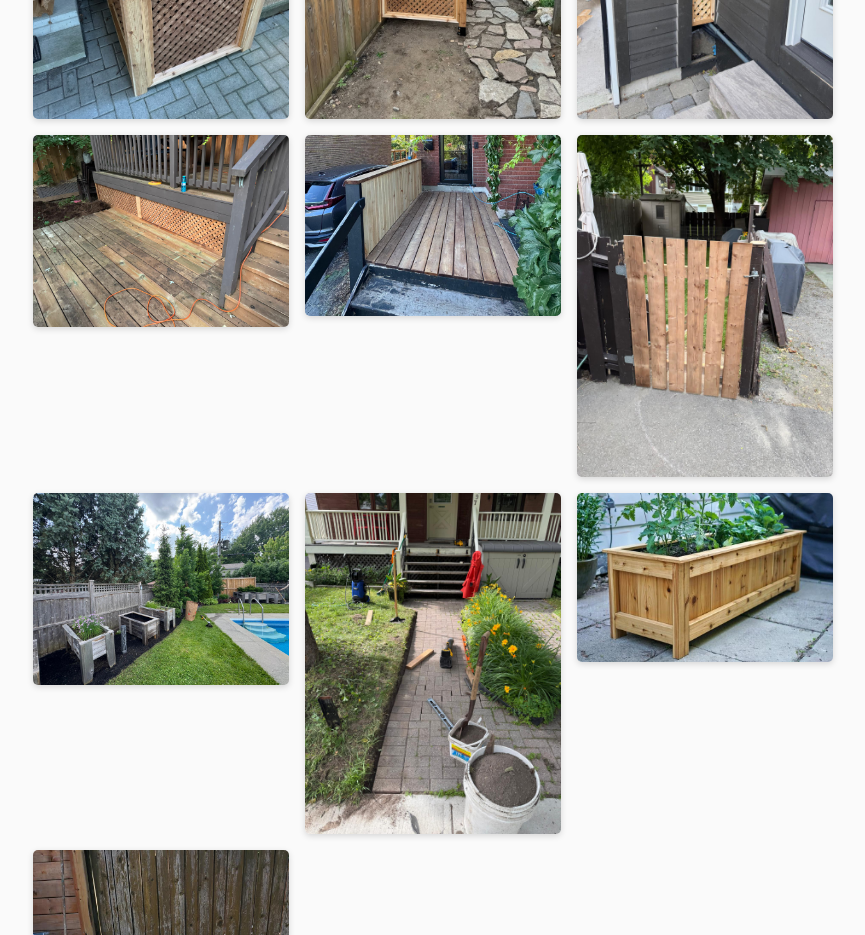
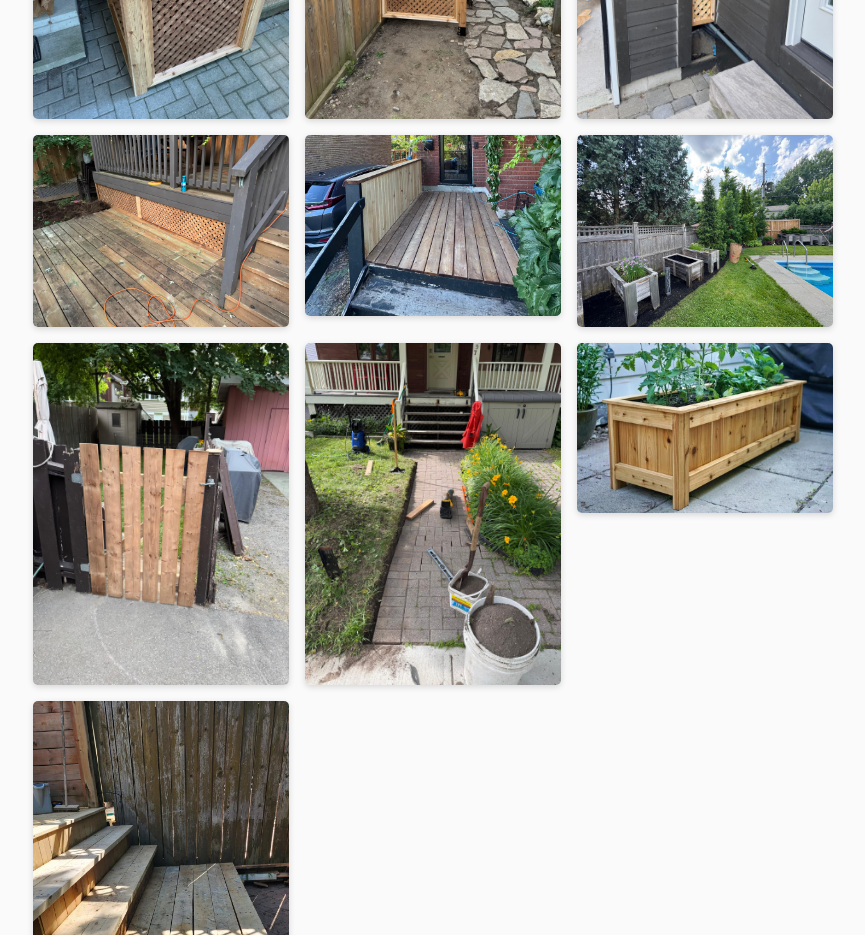
Before and after one commit to darcymccoy/sunnyside-backyard-built, a Next.js app: page / in a window 1280 px wide. Shown: the part 1320-2255 px from the top of the page, without its empty margins (207-1072 px from the left). Built offline with nearby package versions, Linux system fonts and the light colour scheme.

Commit message:
Update photo order

```diff
--- a/src/app/page.tsx
+++ b/src/app/page.tsx
@@ -13,8 +13,8 @@ const images = [
   '/gallery/lattice-6.JPG',
   '/gallery/deck-1.JPG',
   '/gallery/deck-2.JPG',
+  '/gallery/landscaping-1.JPG',
   '/gallery/gate-1.JPG',
-  '/gallery/landscaping-1.JPG',
   '/gallery/paver-1.JPG',
   '/gallery/planter-1.JPG',
   '/gallery/deck-3.JPG',
```
